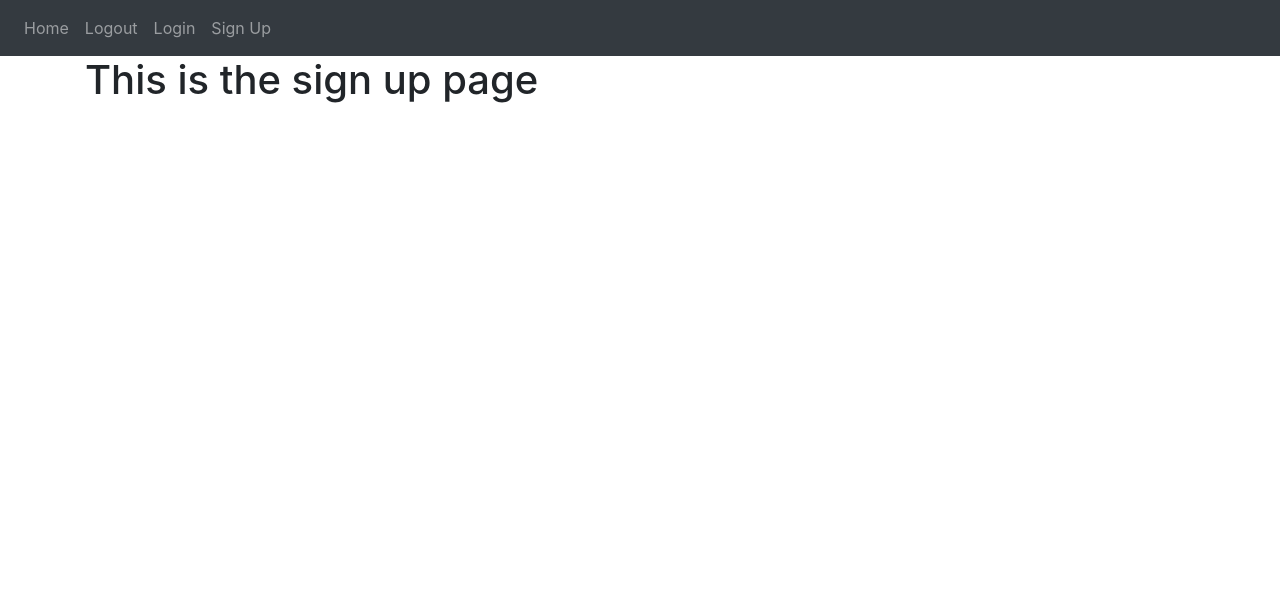
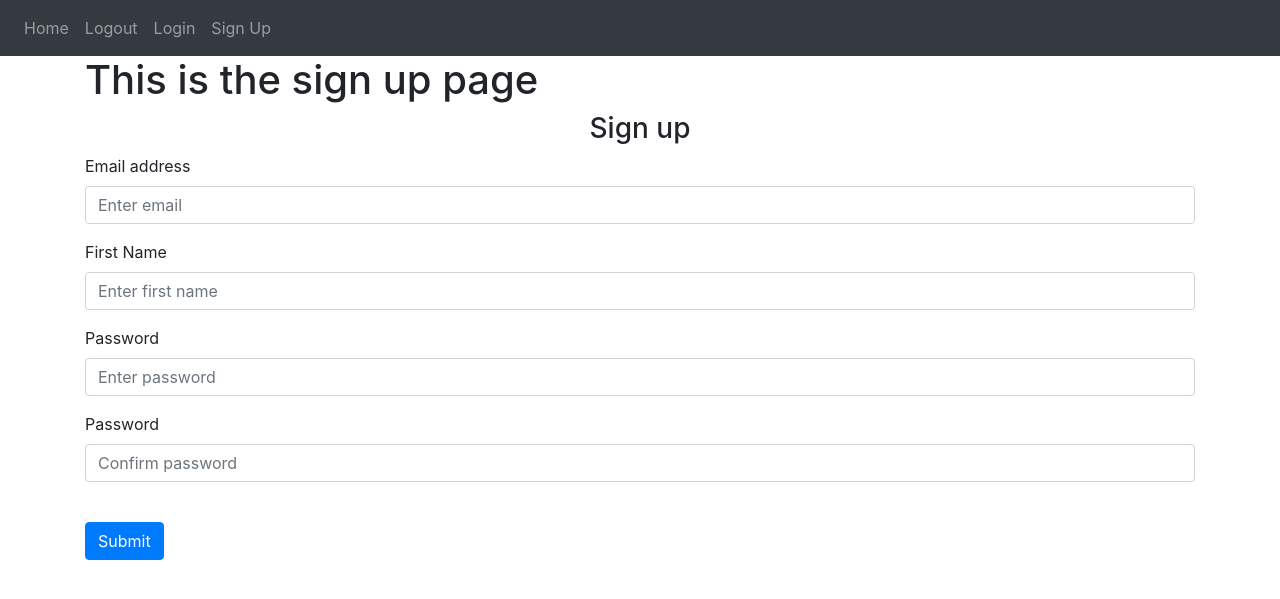
Before and after one commit to Glen-tech/Basic-Python-Web-development, a Flask app: page /sign-up in a window 1280 px wide. Shown: the top 599 px of the page. Run offline with Flask 2, Linux system fonts and the light colour scheme; some libraries are stand-ins or nearby versions.

Commit message:
Adding forms
Forms added on login and signup files

```diff
--- a/website/auth.py
+++ b/website/auth.py
@@ -4,16 +4,18 @@ from flask_login import current_user
 
 auth = Blueprint('auth', __name__)
 
+
+
 @auth.route('/login')
 def login():
-    return render_template("login.html", user = current_user) #user is manditory, will crash if not
+    return render_template("login.html" ,  user = current_user) #user is manditory, will crash if not
 
 
 @auth.route('/logout')
 def logout():
-    return render_template("logout.html", user = current_user) #user is manditory
+    return render_template("logout.html",  user = current_user)
 
 
 @auth.route('/sign-up')
 def sign_up():
-     return render_template("sign_up.html", user = current_user) #user is manditory
+     return render_template("sign_up.html",user = current_user)
--- a/website/templates/logout.html
+++ b/website/templates/logout.html
@@ -5,5 +5,5 @@
 <!-- Flask debug needs to be onn for refresh after changing code-->
 
 {% block content %}
-<h1>This is the Log out page </h1>
+<h1>This is the log-out page </h1>
 {% endblock%}
--- a/website/templates/sign_up.html
+++ b/website/templates/sign_up.html
@@ -6,4 +6,45 @@
 
 {% block content %}
 <h1>This is the sign up page </h1>
+
+
+<form method="POST">
+	<h3 align= "center"> Sign up </h3>
+
+	<div class = "form-group">
+		<label for ="email"> Email address </label>
+		<input type = "email" class= "form-control" id="email"
+		name = "email"
+		placeholder= "Enter email"/>
+	</div>
+
+	<div class = "form-group">
+		<label for ="firstName"> First Name </label>
+		<input type = "text" class= "form-control" id="firstName"
+		name = "firstName"
+		placeholder= "Enter first name"/>
+	</div>
+
+	<div class = "form-group">
+		<label for ="password1"> Password </label>
+		<input type = "password" class= "form-control" id="password1"
+		name = "password1"
+		placeholder= "Enter password"/>
+	</div>
+
+	<div class = "form-group">
+		<label for ="password2"> Password </label>
+		<input type = "password" class= "form-control" id="password2"
+		name = "password2"
+		placeholder= "Confirm password"/>
+	</div>
+
+	<br />
+
+	<button type= "submit" class="btn btn-primary"> Submit </button>
+
+</form>
+
+
+
 {% endblock%}
```
Also changed, not shown: website/templates/login.html (+25 -1 lines).
